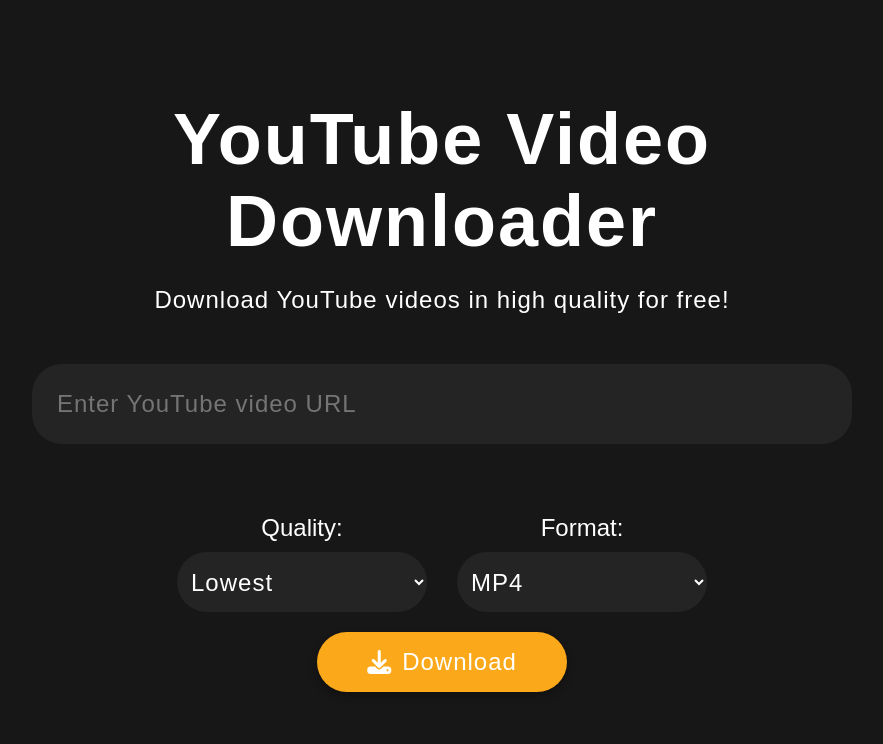
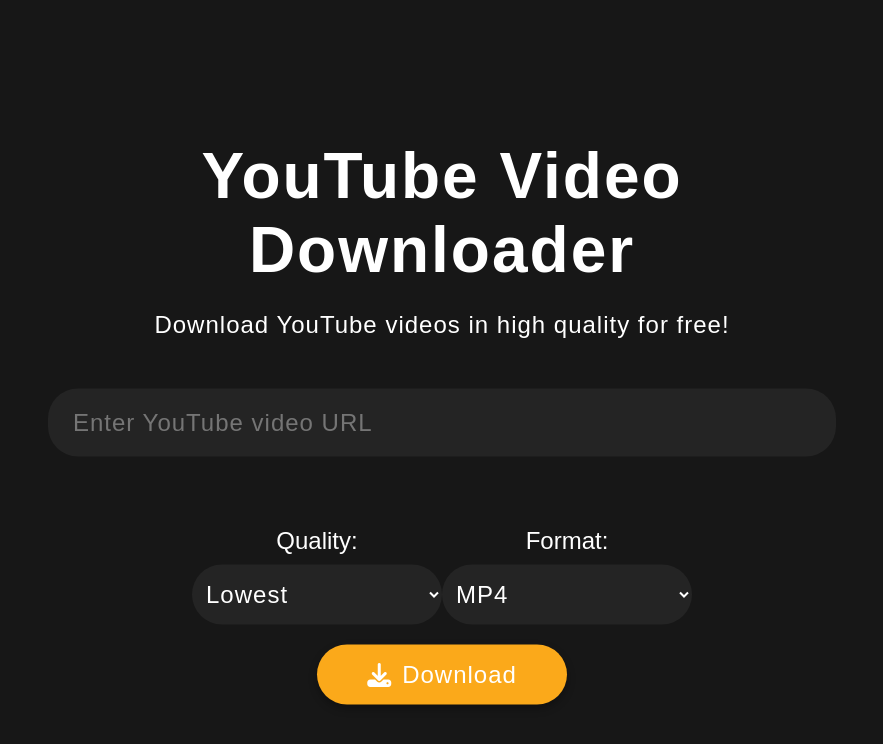
Before and after one commit to BurakYs/youtube-downloader, a website: page views/index.html in a window 1536 px wide. Shown: the whole page, without its empty margins (326-1209 px from the left). Drawn offline with Linux system fonts and the light colour scheme.

Commit message:
bug and style fix

```diff
--- a/views/index.html
+++ b/views/index.html
@@ -24,7 +24,7 @@
                         <label for="quality">Quality:</label>
                         <select id="quality" name="quality">
                             <option value="lowest">Lowest</option>
-                            <option value="Lowest">Highest</option>
+                            <option value="highest">Highest</option>
                             <!--<option value="144">144p</option>
                             <option value="240">240p</option>
                             <option value="360">360p</option>
@@ -33,7 +33,6 @@
                             <option value="1080">1080p</option>-->
                         </select>
                     </div>
-                    <span style="width: 30px;"></span>
                     <div class="select-container">
                         <label for="format">Format:</label>
                         <select id="format" name="format">
--- a/views/public/style.css
+++ b/views/public/style.css
@@ -9,16 +9,12 @@
 .container {
     max-width: 800px;
     margin: 0 auto;
-    padding: 50px 20px;
+    padding: 20px;
     text-align: center;
 }
 
-.header {
-    margin-bottom: 50px;
-}
-
 h1 {
-    font-size: 72px;
+    font-size: 64px;
     margin-bottom: 20px;
     letter-spacing: 2px;
 }
@@ -37,7 +33,7 @@
 
 input[type="text"] {
     width: 100%;
-    height: 60px;
+    height: 48px;
     padding: 10px;
     border: none;
     border-radius: 30px;
@@ -101,9 +97,20 @@
 
 .options {
     display: flex;
+    align-items: center;
     justify-content: space-between;
     flex-wrap: wrap;
     margin-top: 50px;
+}
+/* Change asap */
+@media screen and (min-width: 1370px) {
+    .container {
+        padding: 0px !important;
+        position: absolute;
+        top: 50%;
+        left: 50%;
+        transform: translate(-50%, -50%);
+    }
 }
 
 @media screen and (max-width: 600px) {
@@ -188,14 +195,17 @@
     }
 
 }
+/* */
 input::placeholder {
     position: relative;
     left: 15px;
 }
+
 input::-moz-placeholder {
     position: relative;
     left: 15px;
 }
+
 input::-webkit-input-placeholder {
     position: relative;
     left: 15px;
```
